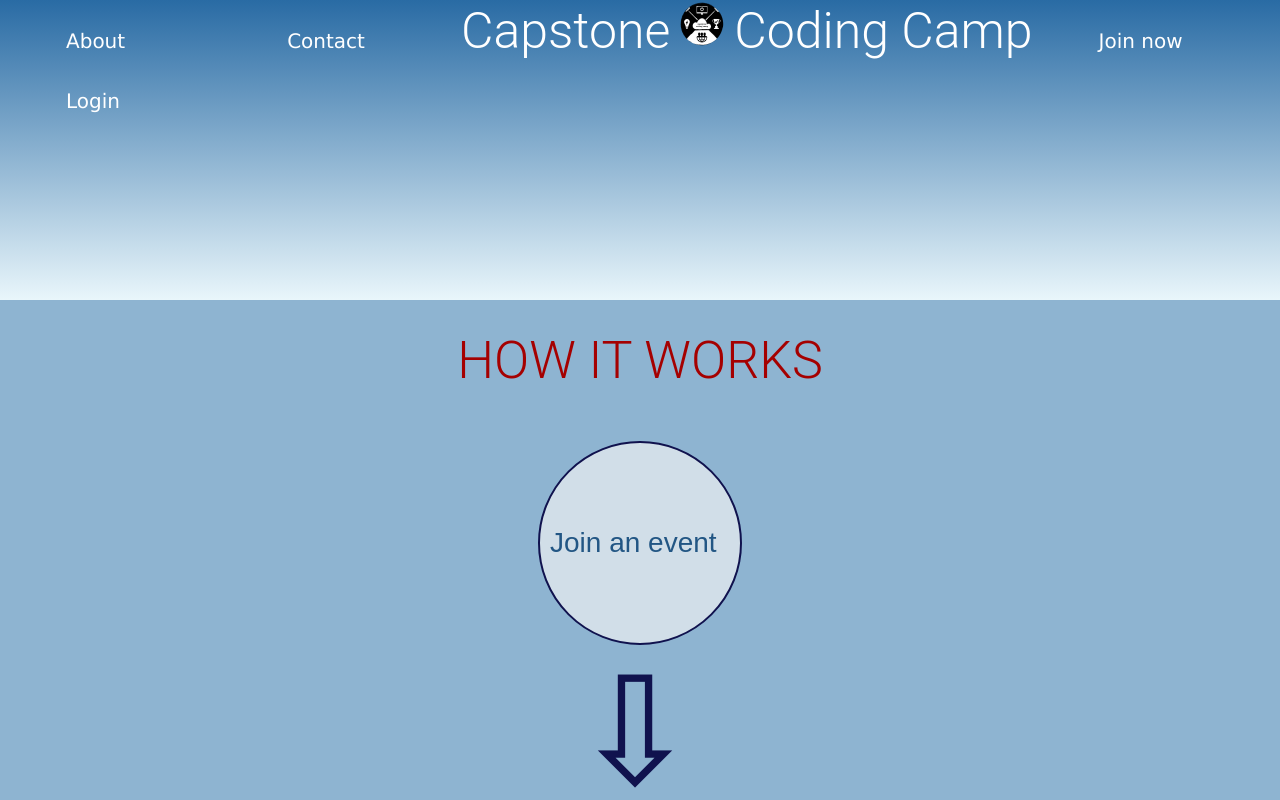
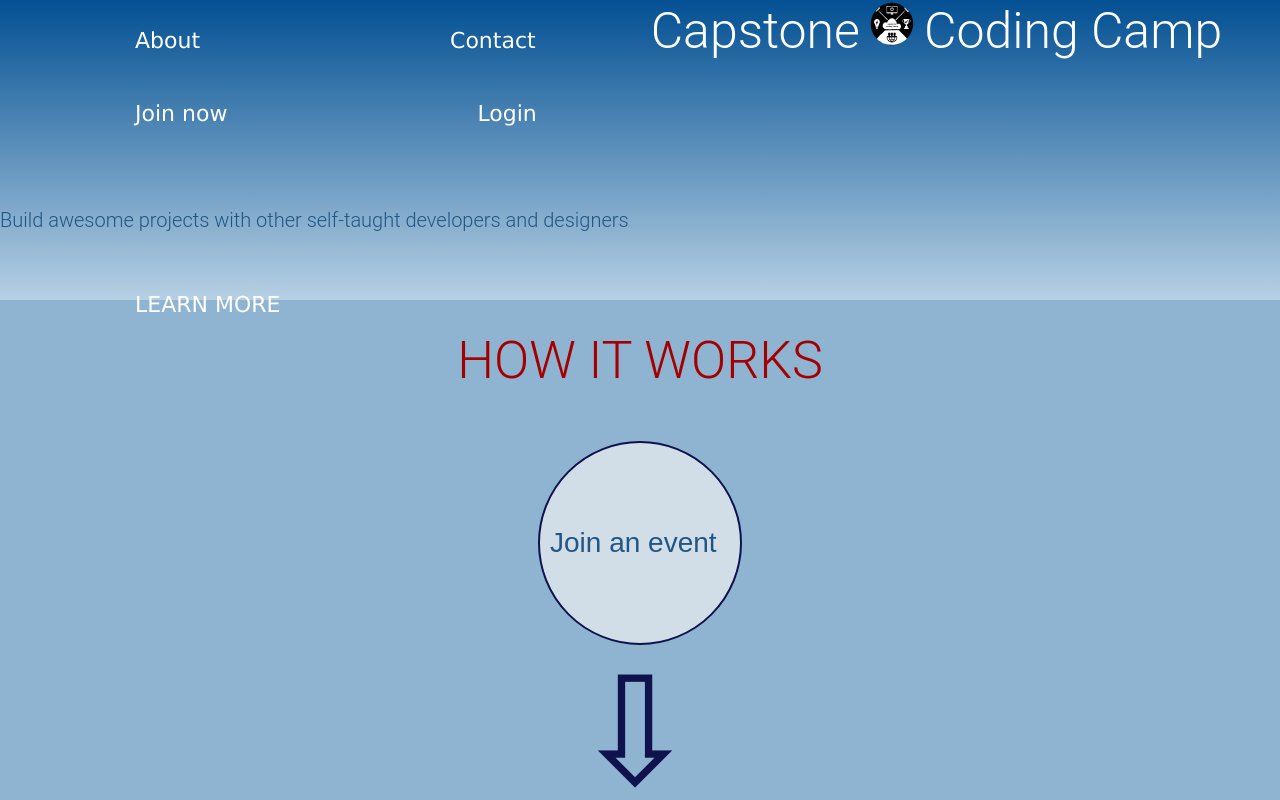
Before and after one commit to reevesglobal/capstone-coding-camp, a React (Create React App) app in the folder client/: page / in a window 1280 px wide. Shown: the top 800 px of the page. Built offline with nearby package versions, Linux system fonts and the light colour scheme.

Commit message:
Finished Navbar and fixed minor issues.

```diff
--- a/client/src/components/Benefits.jsx
+++ b/client/src/components/Benefits.jsx
@@ -12,6 +12,12 @@ const ObjectContainer = styled.div`
   flex-flow: wrap;
   justify-content: space-evenly;
   padding: 5px 0 40px 0;
+
+  @supports (display:-ms-grid) { /* Edge only */
+    display: grid;
+    grid-template-columns: 1fr 1fr 1fr;
+    justify-items: center;
+  }
 `;
 
 const universal = {
--- /dev/null
+++ b/client/src/components/Jumbotron.jsx
@@ -0,0 +1,22 @@
+import React from 'react';
+import styled from 'styled-components';
+import Button from '../styles/Button';
+import JumboMessage from '../styles/JumboMessage';
+
+const StyledJTContainer = styled.div`
+    display: flex;
+`
+
+
+
+const Jumbotron = () => {
+    return (
+       <div>
+        <StyledJTContainer>
+            <JumboMessage mainText={`The Ultimate Virtual Hackathon Competition`} bodyText={`Build awesome projects with other self-taught developers and designers`} />
+        </StyledJTContainer>
+       </div>
+    );
+}
+
+export default Jumbotron;
--- a/client/src/components/Navigation.jsx
+++ b/client/src/components/Navigation.jsx
@@ -2,6 +2,8 @@ import React from 'react';
 import styled from 'styled-components';
 import Button from '../styles/Button';
 import logo from '../assets/CCC_logo_5.png';
+import Image from '../styles/Image';
+
 
 const StyledNavTitle = styled.span`
   padding-top: ${props => props.inputPadding || "30px"};
@@ -14,12 +16,16 @@ const StyledNavTitle = styled.span`
 `;
 
 
+
+
 const Navigation = (props) => {
     return(
         <div>
-            <Button hoverColor={'red'} text={`About`} />
+            <Button hoverColor={'royalblue'} text={`About`} />
             <Button hoverColor={'royalblue'} text={`Contact`} />
-            <StyledNavTitle>Capstone<img src={logo} alt="Logo of Capstone Coding Camp"/>Coding Camp</StyledNavTitle>
+            <StyledNavTitle>
+                Capstone<Image src={logo} height="5%" width="5%" />Coding Camp
+            </StyledNavTitle>
             <Button hoverColor={'royalblue'}  text={`Join now`} />
             <Button hoverColor={'royalblue'} text={`Login`}/>
         </div>
--- a/client/src/components/SponsorsAndPartners.jsx
+++ b/client/src/components/SponsorsAndPartners.jsx
@@ -13,6 +13,12 @@ const StyledPCCardContainer = styled.div`
   flex-direction: row;
   justify-content: space-evenly;
   padding: 0 0 50px 0;
+
+  @supports (display:-ms-grid) { /*Edge only */
+    display: grid;
+    grid-template-columns: 20fr 20fr;
+    justify-items: center;
+  }
 `;
 
 const SponsorsAndPartners = () => {
--- a/client/src/containers/Dummycontainer.jsx
+++ b/client/src/containers/Dummycontainer.jsx
@@ -1,6 +1,7 @@
 import React, { Component } from "react";
 import JumboNavContainer from "./JumboNavContainer";
 import Navigation from "../components/Navigation";
+import Jumbotron from "../components/Jumbotron";
 import HowItWorks from "../components/HowItWorks";
 import PastWinners from "../components/PastWinners";
 import SponsorsAndPartners from "../components/SponsorsAndPartners";
@@ -15,10 +16,7 @@ const GlobalStyle = createGlobalStyle`
         margin: 0;
         padding: 0;
     }
-    img {
-        height: 5%;
-        width: 5%;
-    }
+
 `;
 
 export class Dummycontainer extends Component {
@@ -28,6 +26,7 @@ export class Dummycontainer extends Component {
                 <GlobalStyle />
                 <JumboNavContainer>
                     <Navigation />
+                    <Jumbotron />
                 </JumboNavContainer>
                 <HowItWorks />
                 <PastWinners />
--- a/client/src/containers/JumboNavContainer.jsx
+++ b/client/src/containers/JumboNavContainer.jsx
@@ -3,7 +3,7 @@ import styled from "styled-components";
 
 const  ContainerBackground = styled.div`
     height: 300px;
-    background-image: linear-gradient(#296ba4, #e9f6fb);
+    background-image: linear-gradient(#035093, #b6d0e3);
 `;
 
 const JumboNavContainer = (props) => {
--- a/client/src/styles/Button.jsx
+++ b/client/src/styles/Button.jsx
@@ -2,17 +2,17 @@ import React from 'react';
 import styled from 'styled-components';
 
 const StyledButton = styled.button`
-    background: ${props => props.background || "none"};
+    background: ${props => props.background || "none" };
     color: ${props => props.color || "white"};
     :hover {
         color: ${props => props.hoverColor};
         background: ${props => props.hoverBG || "white"};
         border: ${props => props.hoverBorder}
     }
-    font-size: ${props => props.fontSize || "20px"};
+    font-size: ${props => props.fontSize || "22px"};
     font-family: ${props => props.fontFamily || "verdana"};
-    margin: ${props => props.margin || "0 80px 20px 50px"};
-    padding: 8px 16px;
+    margin: ${props => props.margin || "0 80px 20px 100px"};
+    padding: 14px 35px;
     border: ${props => props.border || "none"};
     border-radius: ${props => props.borderRadius || "10px"};
     cursor: pointer;
--- /dev/null
+++ b/client/src/styles/Image.jsx
@@ -0,0 +1,18 @@
+import React from "react";
+import styled from "styled-components";
+
+const StyledImg = styled.img`
+    height: ${props => props.height};
+    width: ${props => props.width};
+    src: url(${props => props.src});
+
+`
+
+
+const Image = (props) => {
+    return (
+        <StyledImg height={props.height} width={props.width} src={props.src} />
+    );
+}
+
+export default Image;
--- /dev/null
+++ b/client/src/styles/JumboMessage.jsx
@@ -0,0 +1,35 @@
+import React from 'react';
+import styled from 'styled-components';
+import Button from '../styles/Button';
+
+const StyledMessage = styled.div`
+    width: 50%;
+`;
+
+const StyledMessageHeading = styled.h4`
+    font-size: 2.25em;
+    font-family: "Roboto", serif;
+    font-weight: 600;
+    color: #10124E;
+    text-transform: uppercase;
+`;
+
+const StyledMessageBody = styled.h6`
+    font-size: 1.25em;
+    font-family: "Roboto", serif;
+    font-weight: 300;
+    color: #225684;
+`;
+
+
+const JumboMessage = ({ headingText, bodyText }) => {
+    return (
+        <StyledMessage>
+            <StyledMessageHeading>{headingText}</StyledMessageHeading>
+            <StyledMessageBody>{bodyText}</StyledMessageBody>
+            <Button text={`LEARN MORE`}/>
+        </StyledMessage>
+    )
+}
+
+export default JumboMessage;
```
Also changed, not shown: client/src/styles/JumboImage.jsx (added, +16 -0 lines).
